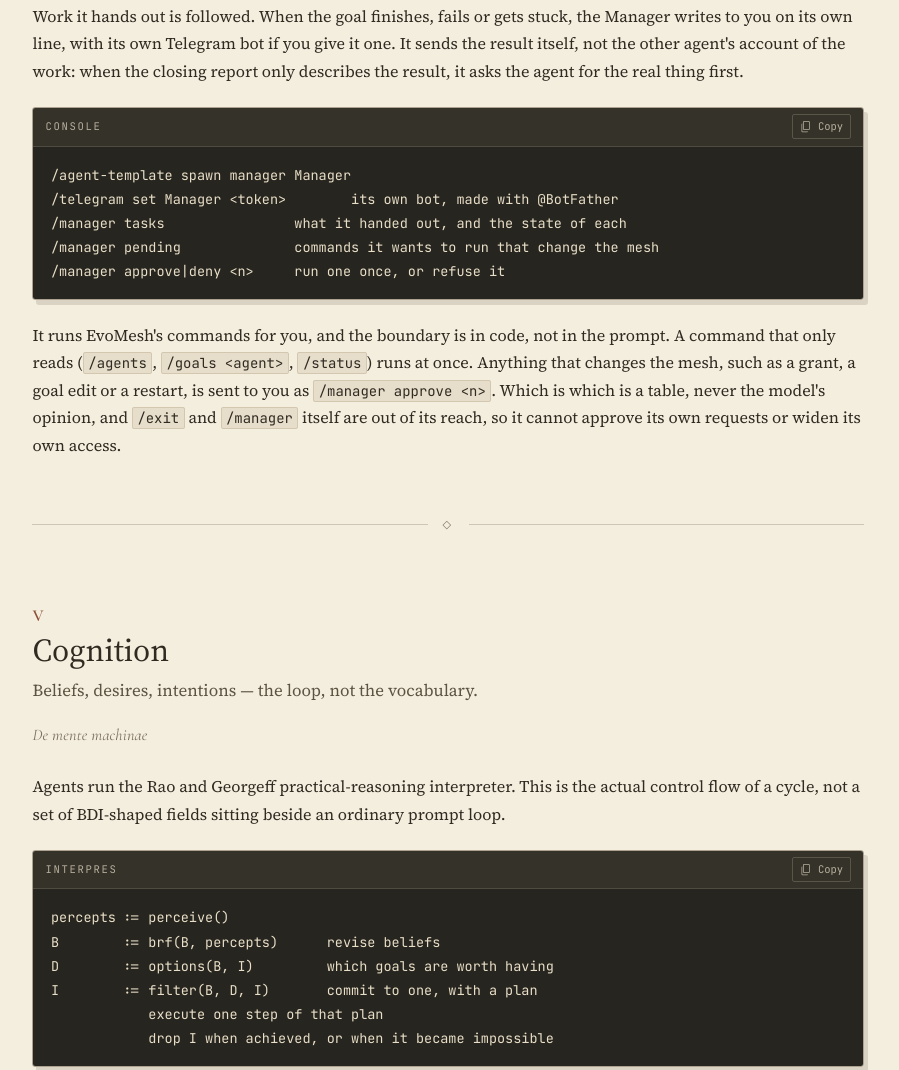
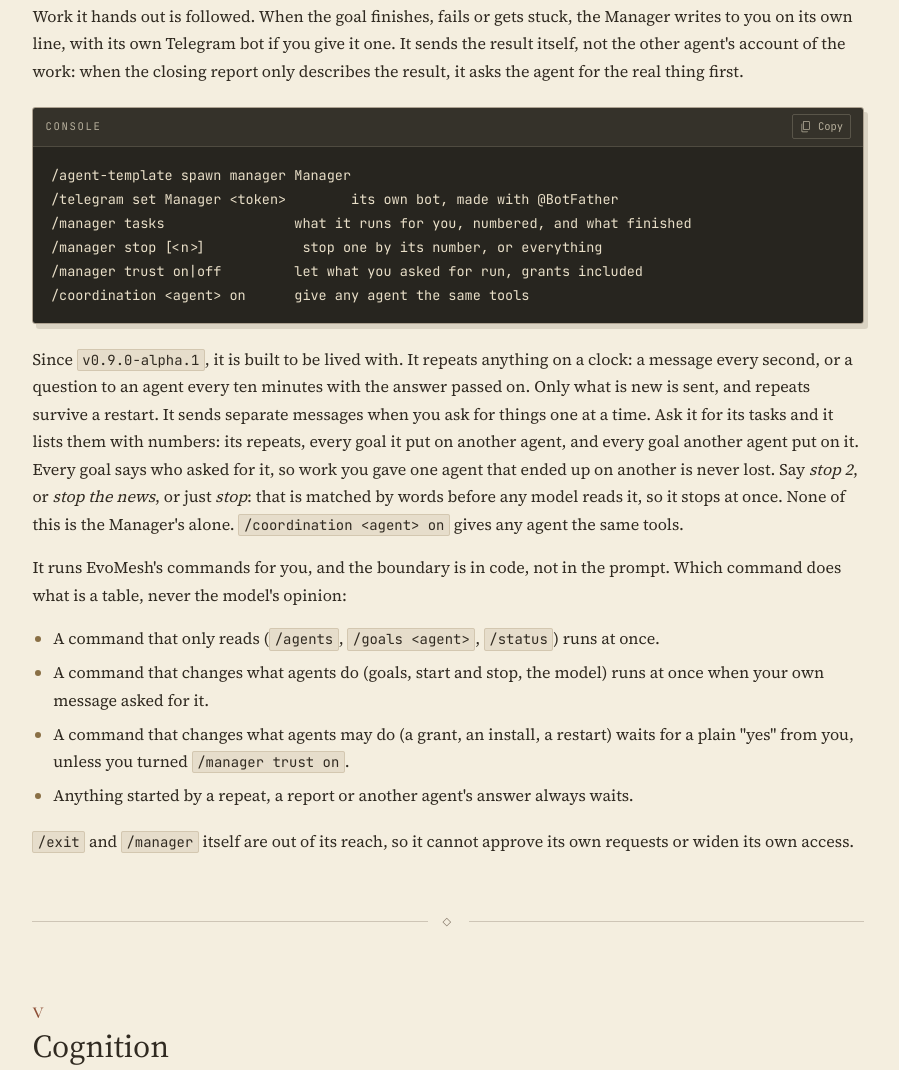
Before and after one commit to Dev-Art-Solutions/evomesh.devart.solutions, a plain HTML site: page src/index.html in a window 1280 px wide. Shown: the part 10040-11110 px from the top of the page, without its empty margins (294-1193 px from the left). Drawn offline with Linux system fonts and the light colour scheme.

Commit message:
Document v0.9.0-alpha.1: repeats, numbered tasks, stop, coordination
Co-Authored-By: Claude Opus 5.5 <noreply@anthropic.com>

```diff
--- a/src/index.html
+++ b/src/index.html
@@ -602,18 +602,39 @@ evomesh&gt; /confirm</code></pre>
         <div class="ev-code-head"><span>console</span><button class="ev-copy" type="button" data-copy></button></div>
 <pre><code class="language-plaintext">/agent-template spawn manager Manager
 /telegram set Manager &lt;token&gt;        its own bot, made with @BotFather
-/manager tasks                what it handed out, and the state of each
-/manager pending              commands it wants to run that change the mesh
-/manager approve|deny &lt;n&gt;     run one once, or refuse it</code></pre>
-      </div>
+/manager tasks                what it runs for you, numbered, and what finished
+/manager stop [&lt;n&gt;]            stop one by its number, or everything
+/manager trust on|off         let what you asked for run, grants included
+/coordination &lt;agent&gt; on      give any agent the same tools</code></pre>
+      </div>
+      <p>
+        Since <code>v0.9.0-alpha.1</code>, it is built to be lived with. It repeats anything on a
+        clock: a message every second, or a question to an agent every ten minutes with the
+        answer passed on. Only what is new is sent, and repeats survive a restart. It sends
+        separate messages when you ask for things one at a time. Ask it for its tasks and it
+        lists them with numbers: its repeats, every goal it put on another agent, and every
+        goal another agent put on it. Every goal says who asked for it, so work you gave one
+        agent that ended up on another is never lost. Say <em>stop 2</em>, or <em>stop the
+        news</em>, or just <em>stop</em>: that is matched by words before any model reads it,
+        so it stops at once. None of this is the Manager's alone. <code>/coordination &lt;agent&gt;
+        on</code> gives any agent the same tools.
+      </p>
       <p>
         It runs EvoMesh's commands for you, and the boundary is in code, not in the prompt.
-        A command that only reads (<code>/agents</code>, <code>/goals &lt;agent&gt;</code>,
-        <code>/status</code>) runs at once. Anything that changes the mesh, such as a grant, a
-        goal edit or a restart, is sent to you as <code>/manager approve &lt;n&gt;</code>. Which
-        is which is a table, never the model's opinion, and <code>/exit</code> and
-        <code>/manager</code> itself are out of its reach, so it cannot approve its own
-        requests or widen its own access.
+        Which command does what is a table, never the model's opinion:
+      </p>
+      <ul>
+        <li>A command that only reads (<code>/agents</code>, <code>/goals &lt;agent&gt;</code>,
+          <code>/status</code>) runs at once.</li>
+        <li>A command that changes what agents do (goals, start and stop, the model) runs at once
+          when your own message asked for it.</li>
+        <li>A command that changes what agents may do (a grant, an install, a restart) waits for a
+          plain "yes" from you, unless you turned <code>/manager trust on</code>.</li>
+        <li>Anything started by a repeat, a report or another agent's answer always waits.</li>
+      </ul>
+      <p>
+        <code>/exit</code> and <code>/manager</code> itself are out of its reach, so it cannot
+        approve its own requests or widen its own access.
       </p>
     </section>
 
@@ -2026,7 +2047,10 @@ models:
 /browser grant &lt;agent&gt; read|interact [user]  The browser tool; 'user' = your own Chrome
 /browser pending|approve|deny &lt;n&gt;  Sensitive browser actions waiting for you
 /manager set|unset &lt;agent&gt;    Make it your point of contact
-/manager tasks|pending|approve|deny &lt;n&gt;  Its handed-out work, and commands waiting for you
+/manager tasks|stop [&lt;n&gt;]     What it runs for you, numbered; stop one, or all
+/manager pending|approve|deny &lt;n&gt;  Commands waiting for your yes
+/manager trust on|off         Let what you asked for run, grants included
+/coordination &lt;agent&gt; on|off  Its tools for handing out work, repeats and stop
 /models [provider]            List models exposed by a provider
 /chat &lt;agent-name&gt;            Select an agent
 /model &lt;agent&gt; &lt;model&gt; [prov] Change one agent's provider/model
@@ -2262,7 +2286,10 @@ models:
           screenshots, per-agent grants, and a human confirmation for anything sensitive. And,
           since <code>v0.8.0-alpha.1</code>, the Manager: one agent to talk to, which routes
           each request to the agent that owns it, follows the work and reports back, and runs
-          commands with your approval for anything that changes the mesh.
+          commands with your approval for anything that changes the mesh. And, since
+          <code>v0.9.0-alpha.1</code>, repeats on a clock that survive restarts, one numbered
+          list of what an agent runs, stop by number or by name, goals that say who asked for
+          them, and the same tools for any agent.
         </p>
       </aside>
 
```
